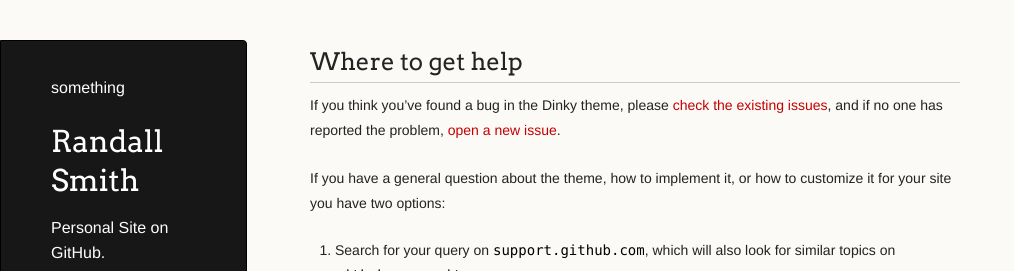
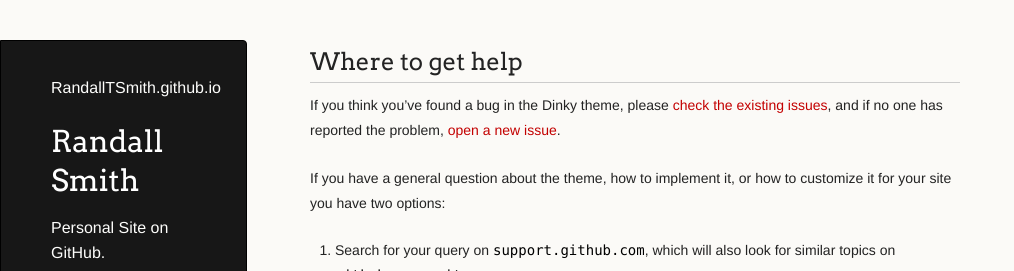
Before and after one commit to RandallTSmith/RandallTSmith.github.io, a Jekyll site: the page built from docs/SUPPORT.md, in a window 1280 px wide. Shown: the top 271 px of the page, without its empty margins (0-1014 px from the left). Built offline with Jekyll 4.4.1, drawn with Linux system fonts in a browser that asks for light colours; our own code applies the rules of GitHub Pages for plain Markdown files.

Commit message:
Update default.html

```diff
--- a/_layouts/default.html
+++ b/_layouts/default.html
@@ -15,7 +15,7 @@
   <body>
     <div class="wrapper">
       <header>
-        <p class="header">something</p>
+        <p class="header">{{ site.og_image | default: site.github.repository_name }}</p>
         <h1 class="header">{{ site.title | default: site.github.repository_name }}</h1>
         <p class="header">{{ site.description | default: site.github.project_tagline }}</p>
 
```
